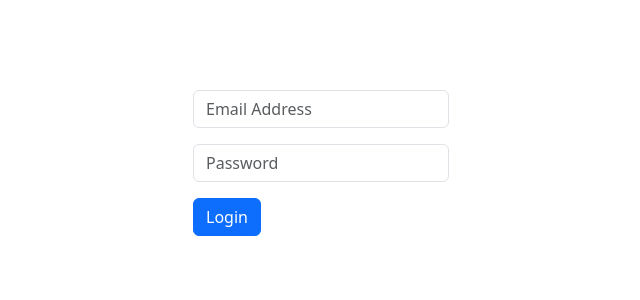
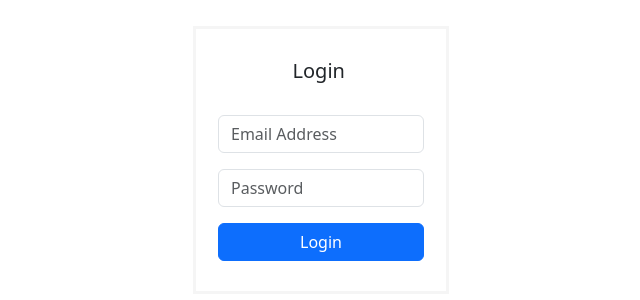
Before and after one commit to pall-pandiyan/react_training, a React (Vite) app in the folder grocery_list/: page / in a window 1280 px wide. Shown: the part 166-466 px from the top of the page, without its empty margins (319-959 px from the left). Built offline with nearby package versions, Linux system fonts and the light colour scheme.

Commit message:
designed a litte

```diff
--- a/grocery_list/src/pages/App.tsx
+++ b/grocery_list/src/pages/App.tsx
@@ -3,7 +3,16 @@ import Login from "./Login";
 function App() {
   return (
     <>
-      <div style={{ width: "20%", margin: "20% 40%" }}>
+      <div
+        style={{
+          width: "20%",
+          margin: "15% 40%",
+          border: "solid whitesmoke",
+          padding: "30px",
+        }}
+      >
+        <h1 style={{ fontSize: "20px", marginLeft: "35%" }}>Login</h1>
+        <br />
         <Login
           onSubmit={(data) => {
             console.log(data);
--- a/grocery_list/src/pages/Login.tsx
+++ b/grocery_list/src/pages/Login.tsx
@@ -48,7 +48,6 @@ function Login({
 
   return (
     <form className="row g-3">
-      <div className="col-auto">
       <input
         id="email_input"
         type="text"
@@ -56,8 +55,7 @@ function Login({
         className="form-control"
         placeholder={emailText}
       />
-      </div>
-      <div className="col-auto">
+
       <input
         id="password_input"
         type="password"
@@ -65,16 +63,10 @@ function Login({
         className="form-control"
         placeholder={passwordText}
       />
-      </div>
-      <div className="col-auto">
-        <button
-          type="submit"
-          className="btn btn-primary mb-3"
-          onClick={handleSubmit}
-        >
+
+      <button type="submit" className="btn btn-primary" onClick={handleSubmit}>
         {submitText}
       </button>
-      </div>
     </form>
   );
 }
```
Lines whose indentation alone changed are shown as unchanged.
